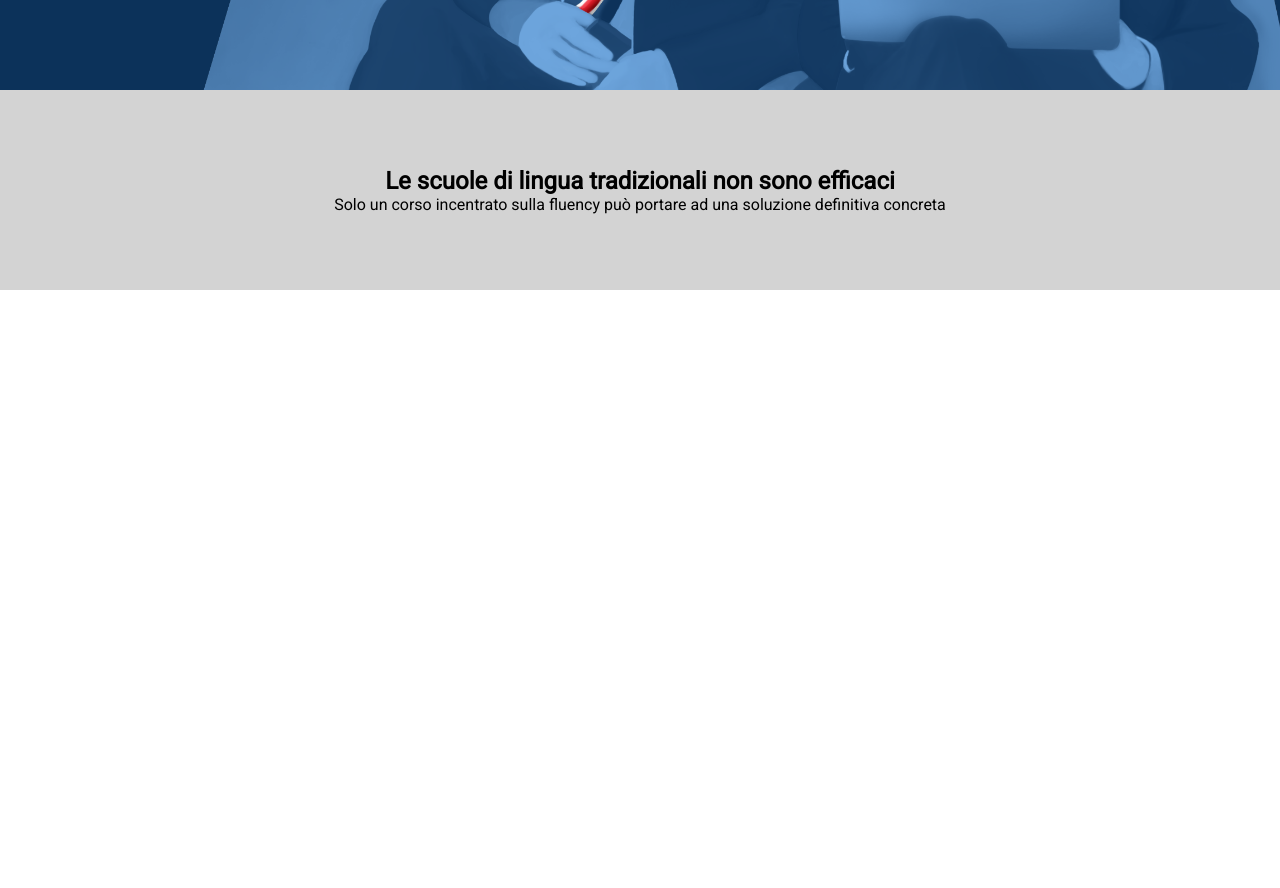
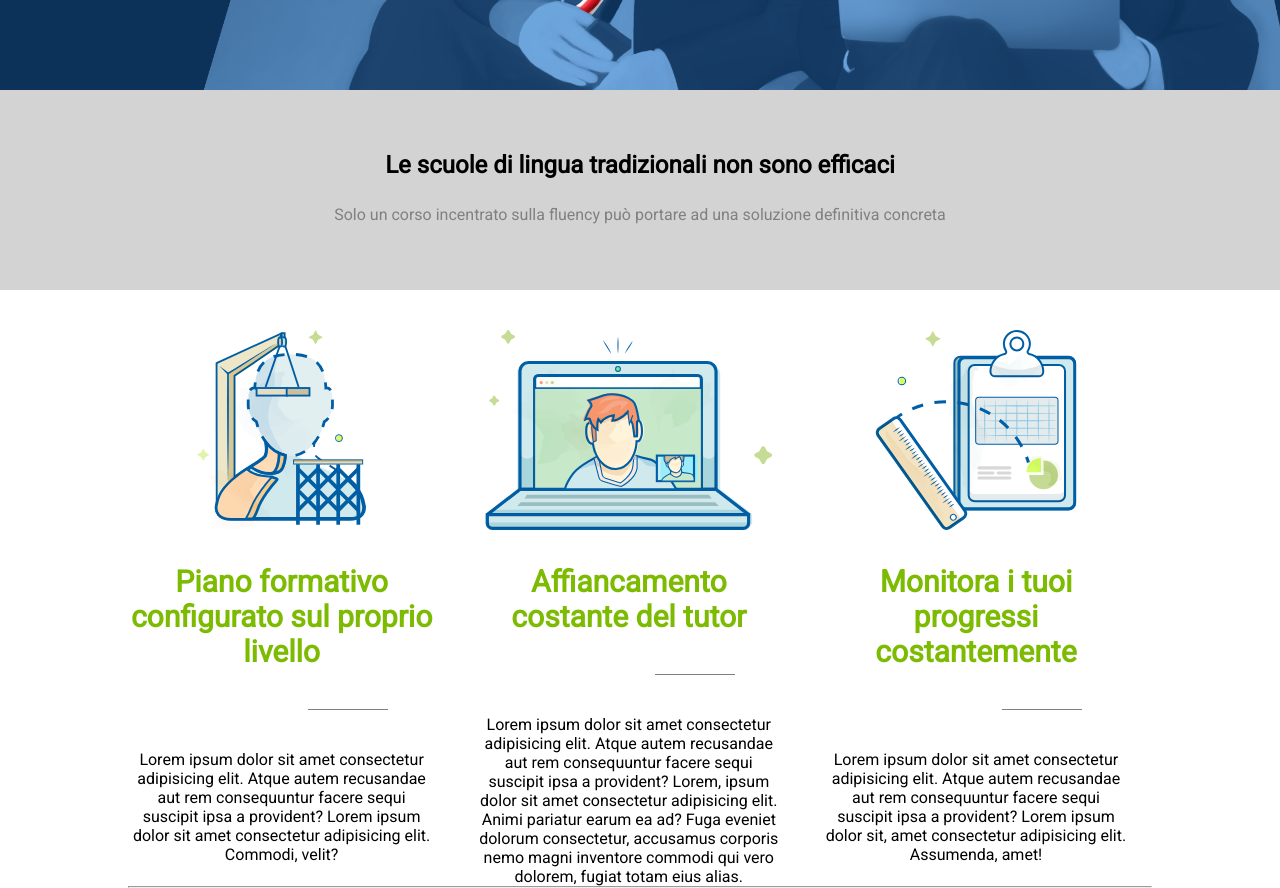
Before and after one commit to Alessandra-N/htmlcss-fluentify, a plain HTML site: page assets/index.html in a window 1280 px wide. Shown: the part 560-1448 px from the top of the page. Before the commit the page ends 850 px from the top, so only its background shows below. Drawn offline with Linux system fonts and the light colour scheme.

Commit message:
columns complete

```diff
--- a/assets/css/style.css
+++ b/assets/css/style.css
@@ -31,11 +31,9 @@ header {
 
 .logo {
     margin: 32px 20px 32px 0;
-    float: left;
 }
 
 .main_menu, .side_menu {
-    float: left;
     padding: 2rem;
     line-height: 50px;
 }
@@ -102,12 +100,13 @@ h1 {
 
 /* /header */
 
-/* css main */
+/* css graybar */
 
 .graybar_box {
     background-color: lightgray;
     height: 200px;
     text-align: center;
+    line-height: 50px;
     position: relative;
 }
 
@@ -117,3 +116,51 @@ h1 {
     left: 50%;
     transform: translate(-50%, -50%)
 }
+
+.graybar_cont>p {
+    color: gray;
+}
+/* /css graybar */
+
+/* css main */
+.columns {
+    width: calc(100% / 3 -80px);
+    margin-top: 40px;
+}
+
+.columns> aside, article {
+    width: 30%;
+    text-align: center;
+}
+
+.main_article {
+    margin: 0 40px;
+}
+
+.col_img {
+    width: 100%;
+    height: 200px;
+}
+
+h3 {
+    color: rgb(124, 187, 2);
+    font-size: 30px;
+    margin: 30px 0;
+}
+
+h3::after {
+    content: "";
+    width: 80px;
+    height: 1px;
+    background-color: gray;
+    display: block;
+    margin: 40px 180px;
+}
+
+/* css utility */
+
+
+
+.float {
+    float: left;
+}
--- a/assets/index.html
+++ b/assets/index.html
@@ -14,14 +14,14 @@
 
     <header class="clearfix">
 
-        <div class="logo">
+        <div class="logo float">
 
             <img src="../assets/img/logo.svg" alt="">
 
         </div>
 
 
-        <div class="main_menu">
+        <div class="main_menu float">
 
             <ul>
                 <li><a href="">Il Metodo</a></li>
@@ -33,7 +33,7 @@
         </div>
 
 
-        <div class="side_menu">
+        <div class="side_menu float">
 
             <ul>
                 <li><a href="">Diventa un tutor</a></li>
@@ -62,6 +62,35 @@
 
     <main>
 
+        <div class="clearfix columns">
+
+            <aside class="float">
+                <img src="../assets/img/profile.svg" class="col_img" alt="">
+                <h3>Piano formativo configurato sul proprio livello</h3>
+                <p>
+                    Lorem ipsum dolor sit amet consectetur adipisicing elit. Atque autem recusandae aut rem consequuntur facere sequi suscipit ipsa a provident? Lorem ipsum dolor sit amet consectetur adipisicing elit. Commodi, velit?
+                </p>
+            </aside>
+
+            <article class="main_article float">
+
+                <img src="../assets/img/computer.svg" class="col_img" alt="">
+                <h3>Affiancamento costante del tutor</h3>
+                <p>
+                    Lorem ipsum dolor sit amet consectetur adipisicing elit. Atque autem recusandae aut rem consequuntur facere sequi suscipit ipsa a provident? Lorem, ipsum dolor sit amet consectetur adipisicing elit. Animi pariatur earum ea ad? Fuga eveniet dolorum consectetur, accusamus corporis nemo magni inventore commodi qui vero dolorem, fugiat totam eius alias.
+                </p>
+
+            </article>
+
+            <aside class="float">
+                <img src="../assets/img/doc.svg" class="col_img" alt="">
+                <h3>Monitora i tuoi progressi costantemente</h3>
+                <p>Lorem ipsum dolor sit amet consectetur adipisicing elit. Atque autem recusandae aut rem consequuntur facere sequi suscipit ipsa a provident? Lorem ipsum dolor sit, amet consectetur adipisicing elit. Assumenda, amet!</p>
+            </aside>
+
+        </div>
+
+        <hr>
 
     </main>
 
```
